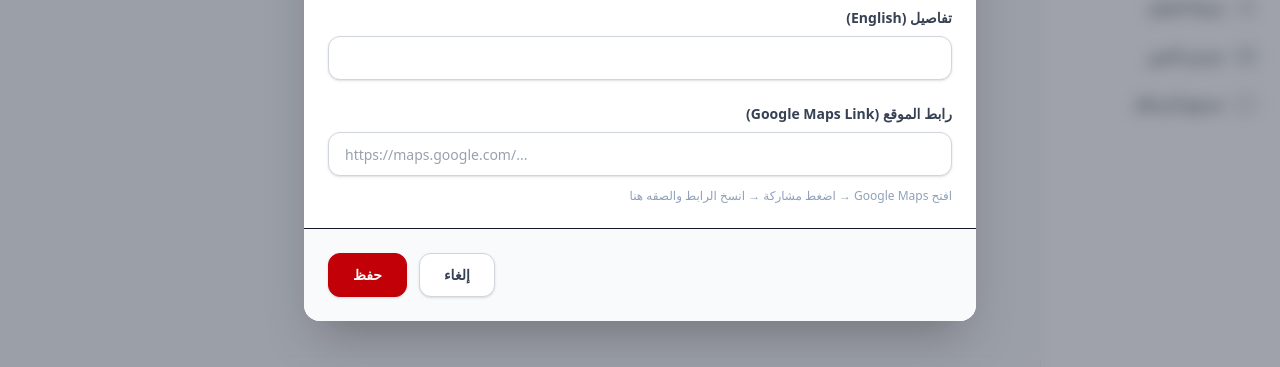
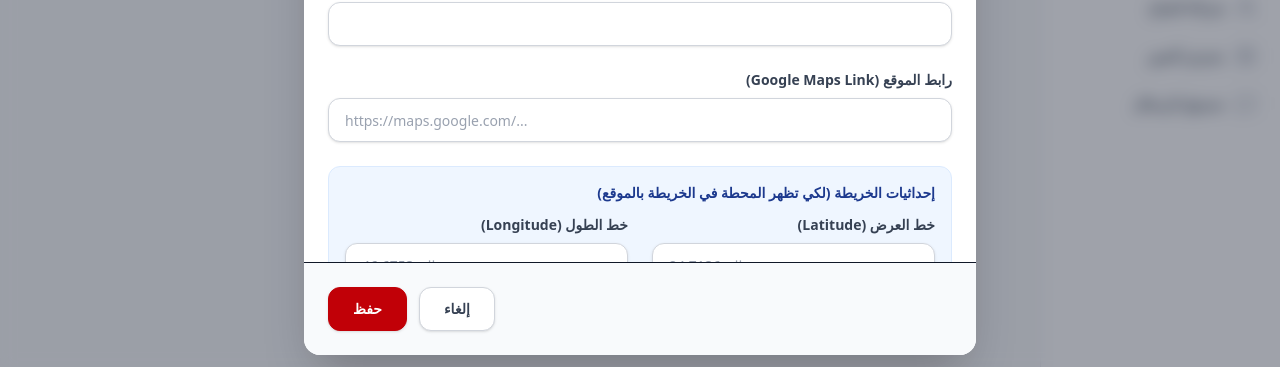
Before and after one commit to Mohisvst29/wiswis, a Next.js app: page /admin/branches in a window 1280 px wide. Both pictures are taken after a click on the button "أضف محطة". Shown: the part 430-797 px from the top of the page. Built offline with nearby package versions, Linux system fonts and the light colour scheme; no server answers; the database is empty.

Commit message:
add lat and lng fields to branch admin for map rendering

```diff
--- a/src/app/admin/(dashboard)/branches/page.tsx
+++ b/src/app/admin/(dashboard)/branches/page.tsx
@@ -8,7 +8,7 @@ export default function BranchesPage() {
   const [loading, setLoading] = useState(false);
   const [isModalOpen, setIsModalOpen] = useState(false);
   const [editingId, setEditingId] = useState<string | null>(null);
-  const [formData, setFormData] = useState({ nameEn: '', nameAr: '', descEn: '', descAr: '', cityEn: '', cityAr: '', mapUrl: '', isActive: true });
+  const [formData, setFormData] = useState<any>({ nameEn: '', nameAr: '', descEn: '', descAr: '', cityEn: '', cityAr: '', mapUrl: '', lat: '', lng: '', isActive: true });
 
   useEffect(() => { fetchBranches(); }, []);
   const fetchBranches = async () => { const res = await fetch('/api/branches'); setBranches(await res.json() || []); };
@@ -18,6 +18,14 @@ export default function BranchesPage() {
     setLoading(true);
     try {
       const { _id, __v, createdAt, updatedAt, ...payload } = formData as any;
+
+      // Ensure lat and lng are numbers or null
+      if (payload.lat === '') payload.lat = null;
+      else if (payload.lat !== null) payload.lat = Number(payload.lat);
+
+      if (payload.lng === '') payload.lng = null;
+      else if (payload.lng !== null) payload.lng = Number(payload.lng);
+
       const res = await fetch(editingId ? `/api/branches/${editingId}` : '/api/branches', { method: editingId ? 'PUT' : 'POST', headers: { 'Content-Type': 'application/json' }, body: JSON.stringify(payload) });
       if (!res.ok) throw new Error();
       setIsModalOpen(false); fetchBranches();
@@ -30,7 +38,7 @@ export default function BranchesPage() {
   const handleDelete = async (id: string) => { if (confirm('حذف؟')) { await fetch(`/api/branches/${id}`, { method: 'DELETE' }); fetchBranches(); } };
 
   return (
-    <PageWrapper title="المحطات (Branches)" actionButton={<Button onClick={() => { setEditingId(null); setFormData({ nameEn: '', nameAr: '', descEn: '', descAr: '', cityEn: '', cityAr: '', mapUrl: '', isActive: true }); setIsModalOpen(true); }}><Plus size={16}/> أضف محطة</Button>}>
+    <PageWrapper title="المحطات (Branches)" actionButton={<Button onClick={() => { setEditingId(null); setFormData({ nameEn: '', nameAr: '', descEn: '', descAr: '', cityEn: '', cityAr: '', mapUrl: '', lat: '', lng: '', isActive: true }); setIsModalOpen(true); }}><Plus size={16}/> أضف محطة</Button>}>
       <SectionCard title="فروع ومحطات الخدمة">
         {/* Desktop Table */}
         <div className="hidden md:block">
@@ -43,7 +51,10 @@ export default function BranchesPage() {
                 <tr key={br._id} className="hover:bg-slate-50/50">
                   <td className="px-6 py-4"><div className="font-semibold text-slate-900">{br.nameAr}</div><div className="text-slate-500 text-xs" dir="ltr">{br.nameEn}</div></td>
                   <td className="px-6 py-4">{br.cityAr}</td>
-                  <td className="px-6 py-4">{br.mapUrl ? <a href={br.mapUrl} target="_blank" rel="noopener noreferrer" className="text-emerald-600 flex items-center gap-1 hover:underline"><MapPin size={14}/> عرض <ExternalLink size={12}/></a> : '-'}</td>
+                  <td className="px-6 py-4">
+                    {br.mapUrl ? <a href={br.mapUrl} target="_blank" rel="noopener noreferrer" className="text-emerald-600 flex items-center gap-1 hover:underline"><MapPin size={14}/> عرض <ExternalLink size={12}/></a> : '-'}
+                    {(br.lat || br.lng) && <div className="text-xs text-slate-400 mt-1" dir="ltr">{br.lat}, {br.lng}</div>}
+                  </td>
                   <td className="px-6 py-4 text-left">
                     <div className="flex items-center justify-end gap-2">
                       <button onClick={() => { setEditingId(br._id); setFormData(br); setIsModalOpen(true); }} className="p-1.5 hover:bg-slate-100 rounded-lg text-slate-500"><Edit2 size={16}/></button>
@@ -98,8 +109,22 @@ export default function BranchesPage() {
 
                 <FormField label="رابط الموقع (Google Maps Link)">
                   <Input dir="ltr" placeholder="https://maps.google.com/..." value={formData.mapUrl} onChange={e=>setFormData({...formData, mapUrl:e.target.value})} />
-                  <p className="text-xs text-slate-400 mt-1">افتح Google Maps → اضغط مشاركة → انسخ الرابط والصقه هنا</p>
                 </FormField>
+
+                <div className="p-4 bg-blue-50 rounded-xl border border-blue-100">
+                  <h4 className="text-sm font-bold text-blue-900 mb-3">إحداثيات الخريطة (لكي تظهر المحطة في الخريطة بالموقع)</h4>
+                  <FormGrid>
+                    <FormField label="خط العرض (Latitude)">
+                      <Input dir="ltr" type="number" step="any" placeholder="مثال: 24.7136" value={formData.lat === null ? '' : formData.lat} onChange={e=>setFormData({...formData, lat: e.target.value})} />
+                    </FormField>
+                    <FormField label="خط الطول (Longitude)">
+                      <Input dir="ltr" type="number" step="any" placeholder="مثال: 46.6753" value={formData.lng === null ? '' : formData.lng} onChange={e=>setFormData({...formData, lng: e.target.value})} />
+                    </FormField>
+                  </FormGrid>
+                  <p className="text-xs text-blue-600 mt-2">
+                    يمكنك الحصول على الإحداثيات من جوجل ماب بالضغط بزر الماوس الأيمن على موقع المحطة ونسخ الرقمين (الأول هو خط العرض والثاني هو خط الطول).
+                  </p>
+                </div>
               </form>
             </div>
             <div className="p-4 sm:p-6 border-t bg-slate-50 flex justify-end gap-3"><Button variant="outline" onClick={()=>setIsModalOpen(false)}>إلغاء</Button><Button form="form" disabled={loading}>{loading?'جاري...':'حفظ'}</Button></div>
```
